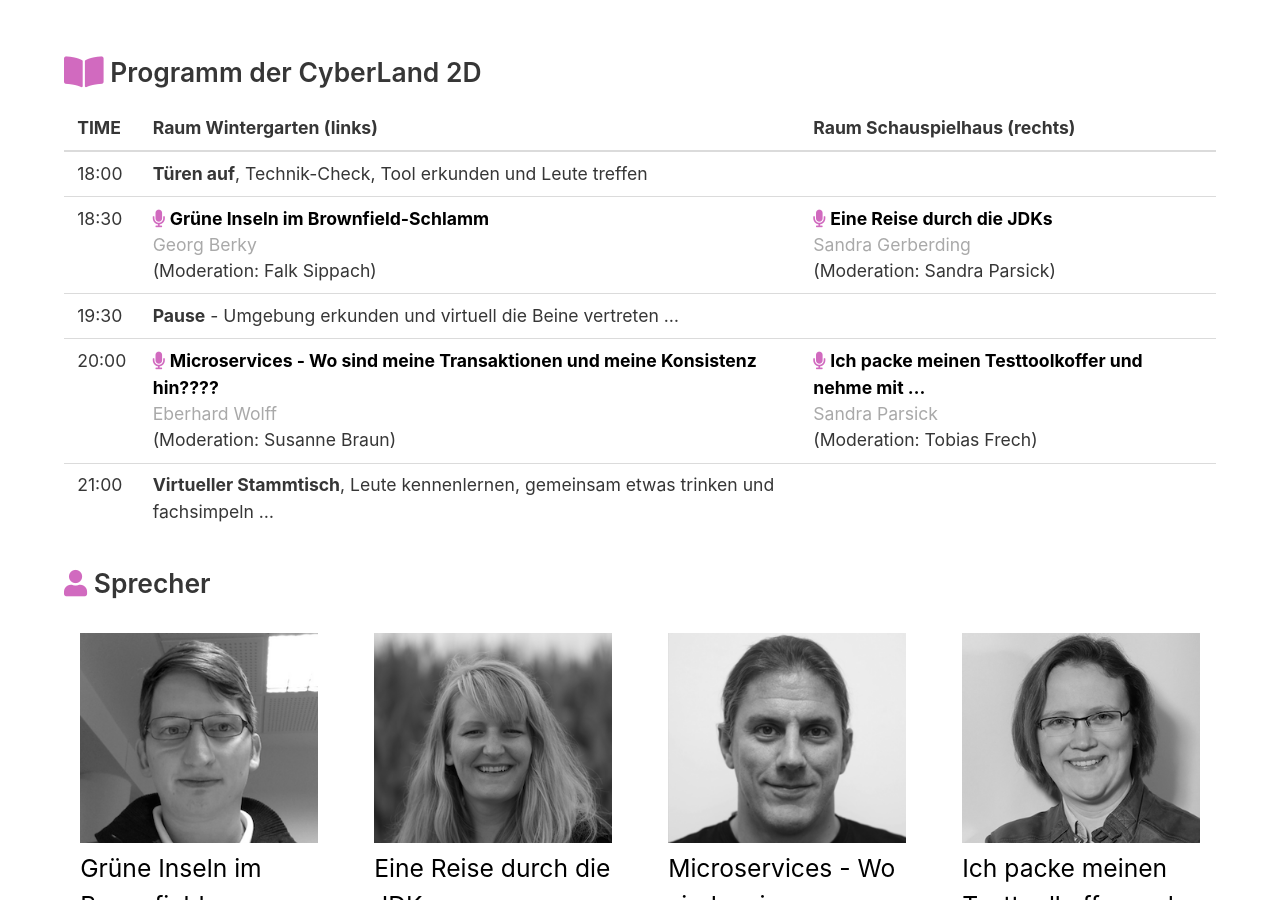
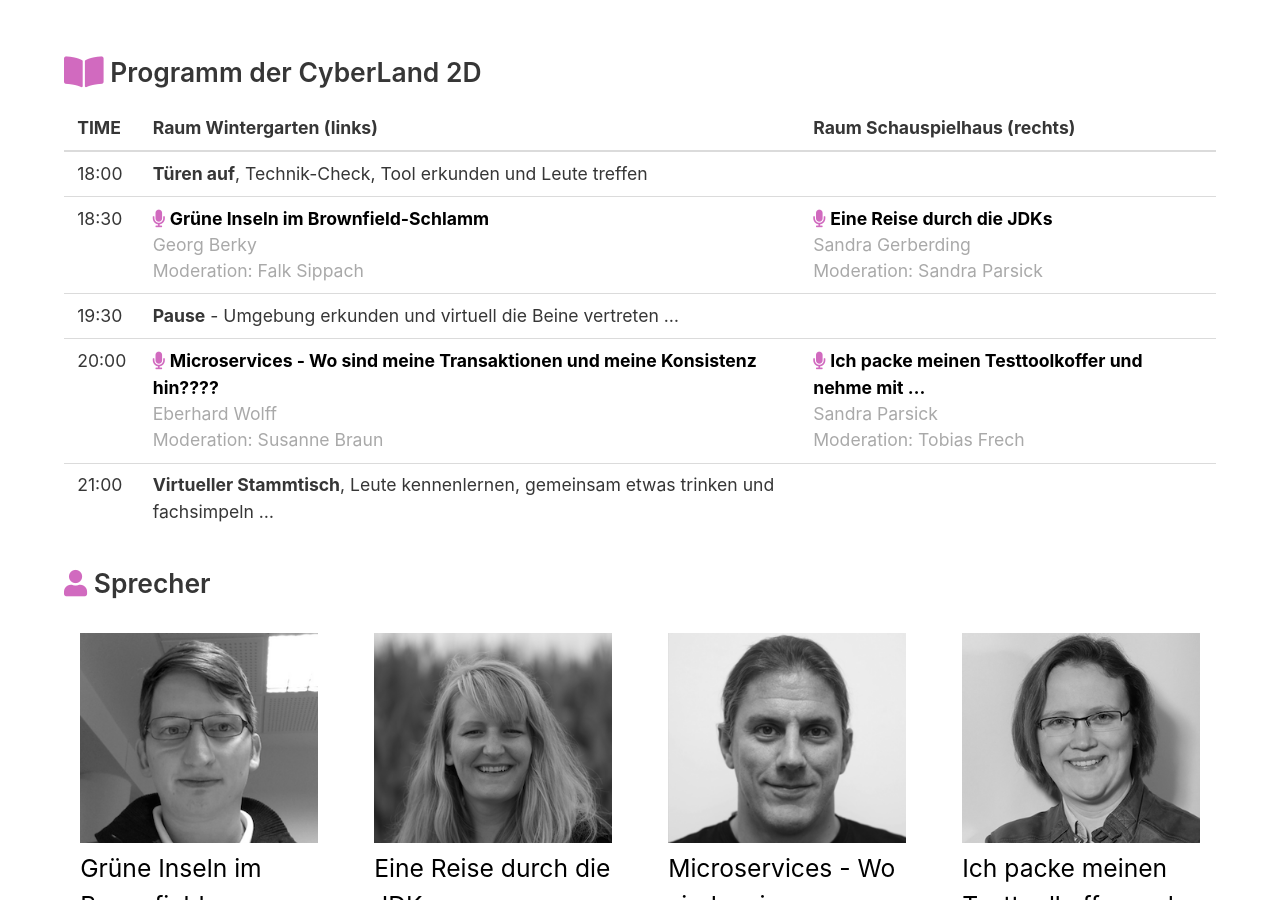
Before and after one commit to CyberLandConf/CyberLandConf.github.io, a Jekyll site: the page built from pages/events/2020-12-cyberland-2d.md, in a window 1280 px wide and 900 px high, scrolled down 641 px. Built offline with Jekyll 4.4.1, drawn with Linux system fonts in a browser that asks for light colours.

Commit message:
fixed layout timetable

```diff
--- a/_includes/elements/timetable-field.html
+++ b/_includes/elements/timetable-field.html
@@ -5,16 +5,14 @@
 	{%- assign moderator = site.data.orga | where: "id", moderatorId | first -%}
 
     {%- assign speaker = site.data.speakers | where: "id", session.speaker-id | first -%}
+    <a href="{{ session.url }}" class="timetable-entry"><i class="fas fa-microphone"></i> <span class="timetable-entry-session">{%- if session.shortTitle -%}{{ session.shortTitle }}{%- else -%}{{ session.title }}{%- endif -%}</span>
     {%- if speaker -%}
-        <a href="{{ session.url }}" class="timetable-entry"><i class="fas fa-microphone"></i> <span class="timetable-entry-session">{%- if session.shortTitle -%}{{ session.shortTitle }}{%- else -%}{{ session.title }}{%- endif -%}</span><br/><span class="timetable-entry-speaker">{%- include elements/speaker.html speaker=speaker -%}</span></a>
-    {%- else -%}
-    	<a href="{{ session.url }}" class="timetable-entry"><i class="fas fa-microphone"></i> <span class="timetable-entry-session">{{ session.title }}</span><br/><span class="timetable-entry-speaker"></span></a>
+        <br/><span class="timetable-entry-speaker">{%- include elements/speaker.html speaker=speaker -%}</span>
     {%- endif -%}
-
     {%- if moderator -%}
-        <br/>(Moderation: <span class="timetable-entry-speaker">{%- include elements/speaker.html speaker=moderator -%}</span>)
+        <br/><span class="timetable-entry-speaker">Moderation:&nbsp;{%- include elements/speaker.html speaker=moderator -%}</span>
     {%- endif -%}
-
+    </a>
 {%- else -%}
 	<a href="{{ session.url }}" class="timetable-entry"><span class="timetable-entry-session">-</span><br/><span class="timetable-entry-speaker"></span></a>
 {%- endif -%}
```
